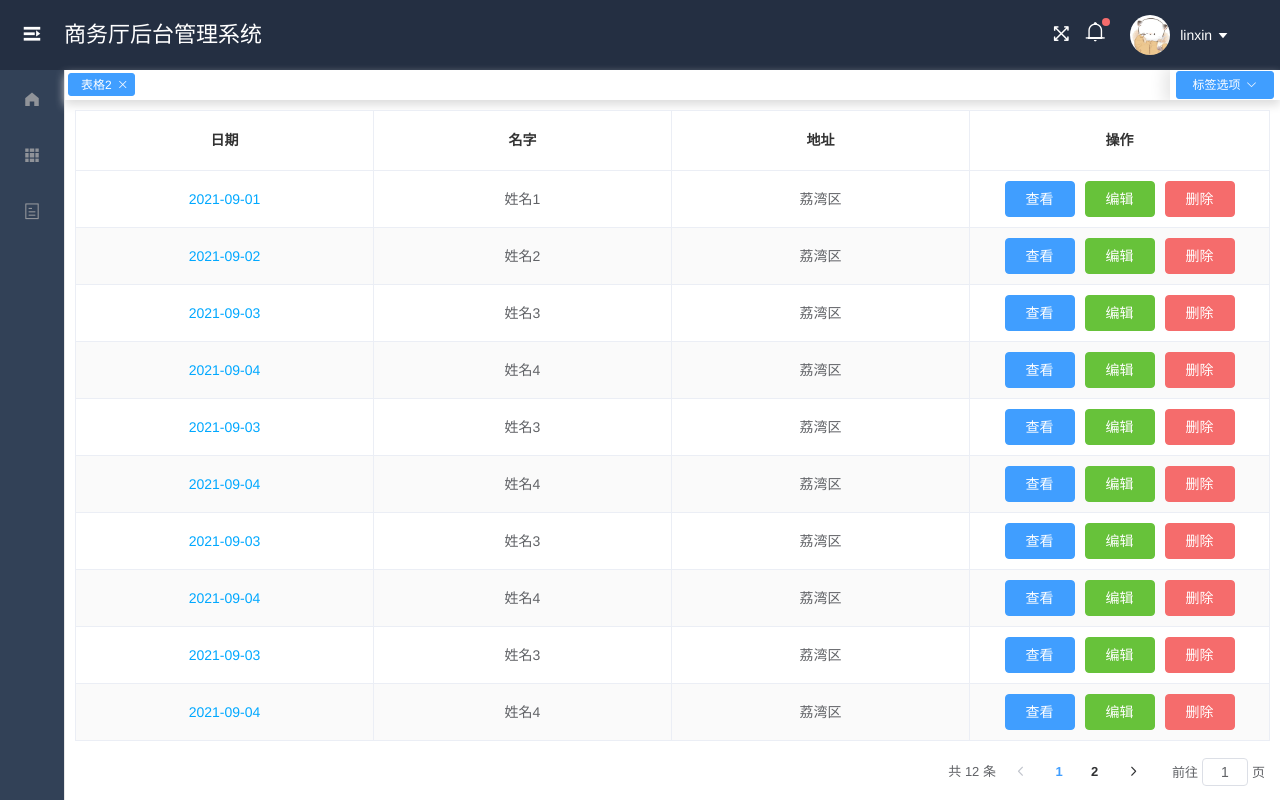
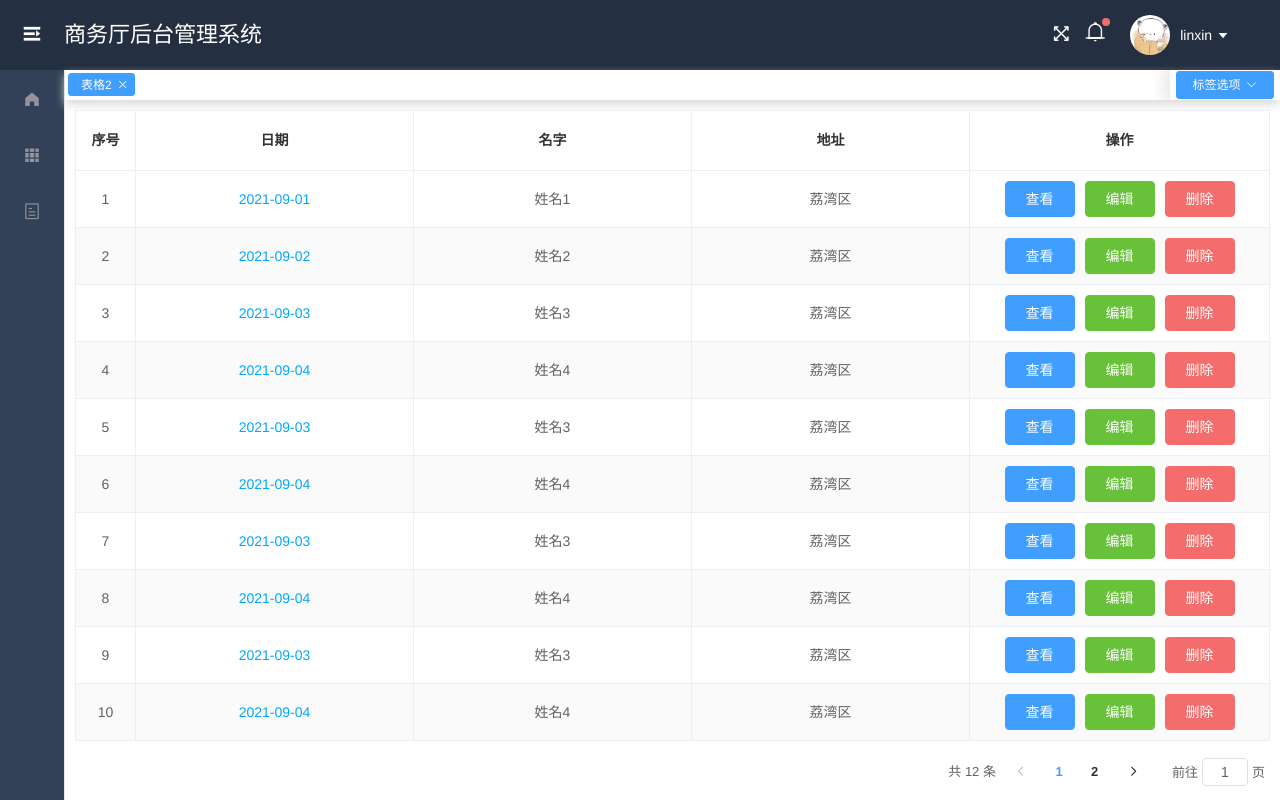
Before and after one commit to lifangdan/admin-template, a Vue app: page /#/table/table2 in a window 1280 px wide. Built offline with nearby package versions, Linux system fonts and the light colour scheme.

Commit message:
完善基础表格封装

```diff
--- a/src/components/baseTable/index.vue
+++ b/src/components/baseTable/index.vue
@@ -83,7 +83,7 @@
         type: Boolean,
         default: true
       },
-      isShowPageination: {//是否展示分页，默认展示
+      isShowPageination: {//是否展示分页，默认展示,
         type: Boolean,
         default: true
       },
@@ -143,7 +143,12 @@
               console.log(err);
             });
         } else {
-          this.data = this.allData.slice((this.currentPage - 1) * this.pageSize, (this.currentPage) * this.pageSize);
+          if (this.isShowPageination) {
+            this.data = this.allData.slice((this.currentPage - 1) * this.pageSize, (this.currentPage) * this.pageSize);
+          } else {//不设置分页则一页显示全部数据
+            this.data = this.allData;
+          }
+
         }
 
       },
--- a/src/views/table/table2.vue
+++ b/src/views/table/table2.vue
@@ -4,7 +4,7 @@
             :tableData="data"
             :tableProps="tableProps"
             :isRemote="false"
-            :isShowPageination="true">
+            :isShowIndex="true">
             <template slot="date" slot-scope="scope">
                 <span class="blueColor">{{scope.row.date}}</span>
             </template>
@@ -118,12 +118,6 @@
             isSlot: true
           }
         ],
-        formData:{
-          pageParam: {
-            count: 5,
-            start: 1
-          }
-        }
       };
     },
 
```
